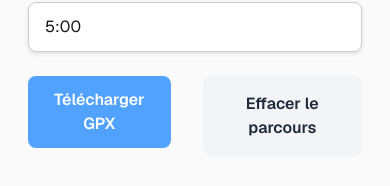
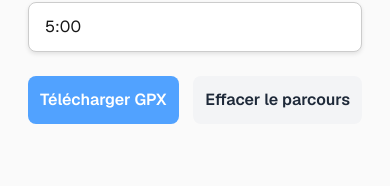
Before and after one commit to tom-dahon/tracegpx, a Next.js app: page /map in a window 390 px wide. Shown: the part 806-992 px from the top of the page. Built offline with nearby package versions, Linux system fonts and the light colour scheme.

Commit message:
resized buttons on mobile

```diff
--- a/src/components/GPXExporter.tsx
+++ b/src/components/GPXExporter.tsx
@@ -139,14 +139,14 @@ export default function GPXExporter({
           />
         </label>
 
-        <div className="flex lg:flex-col justify-between space-x-8 mt-2 space-y-2">
-          <Button onClick={downloadGPX} className="bg-blue-400! font-semibold! lg:w-full" style={{backgroundColor: '#fc4c02 !important'}}>
+        <div className="flex lg:flex-col justify-between  mt-2 lg:space-y-2">
+          <Button onClick={downloadGPX} className="bg-blue-400! w-auto font-semibold! lg:w-full" style={{backgroundColor: '#fc4c02 !important'}}>
             Télécharger GPX
           </Button>
 
           <Button
             onClick={clearPositions}
-            className="bg-gray-100! text-gray-800! font-semibold! lg:w-full"
+            className="bg-gray-100! text-gray-800! font-semibold! w-auto lg:w-full"
           >
             Effacer le parcours
           </Button>
```
